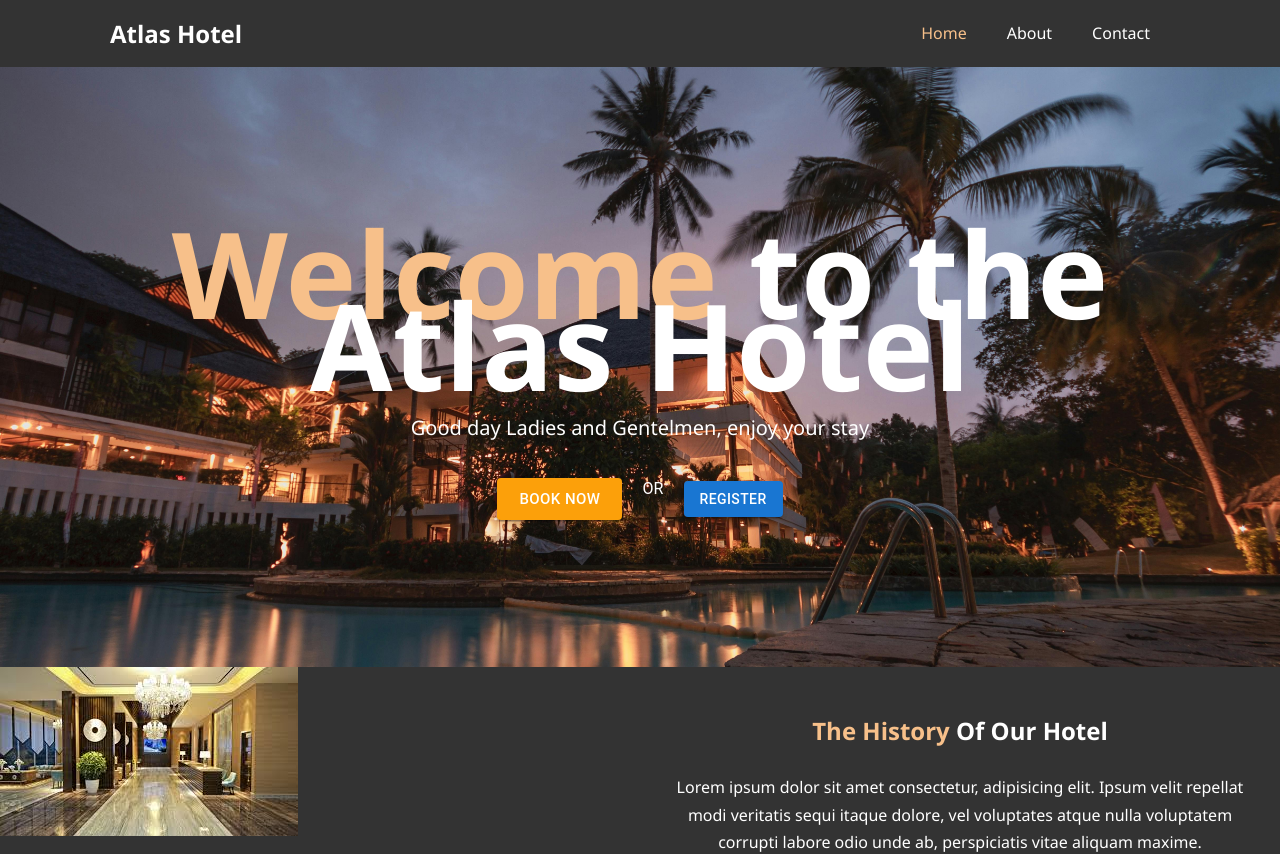
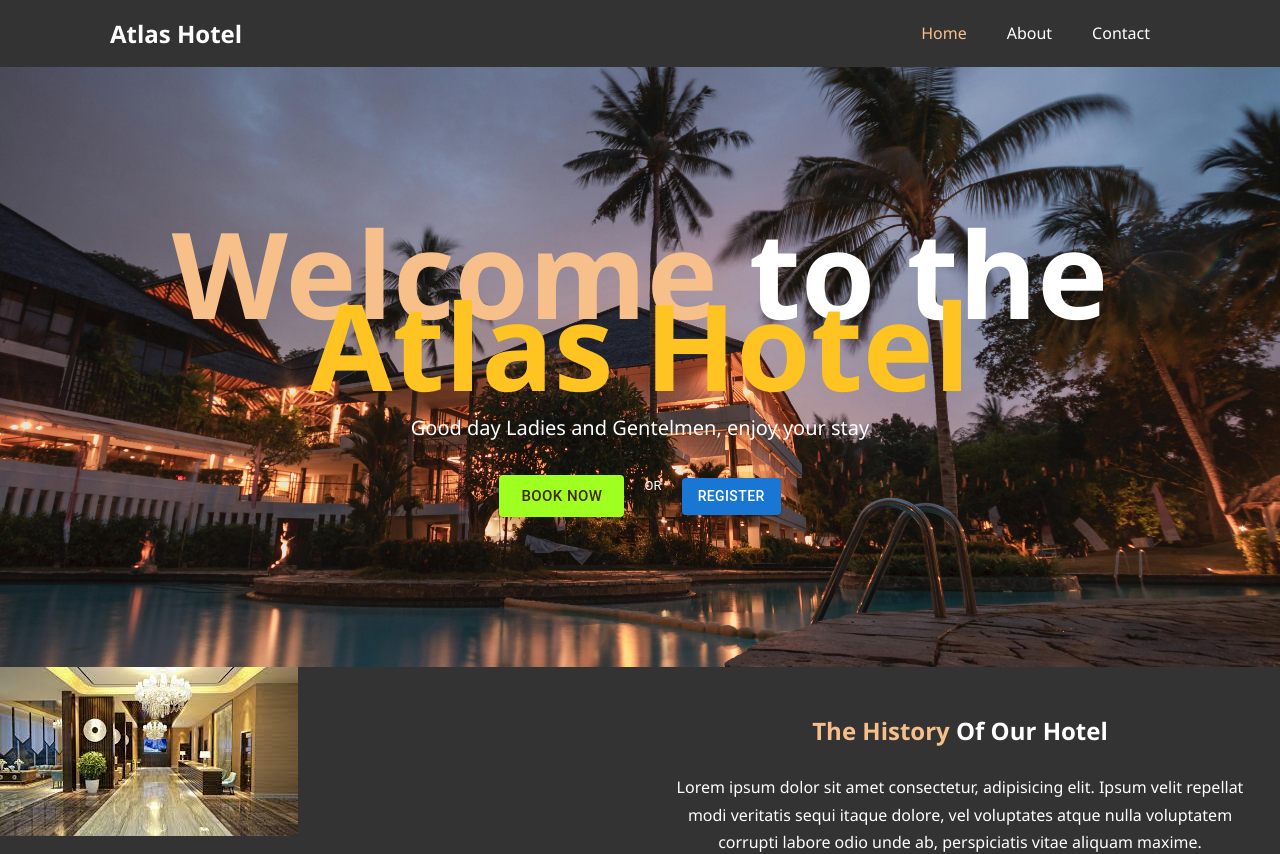
Before and after one commit to justjimmy-cab/fe-hotel-reservation, a React (Create React App) app: page / in a window 1280 px wide. Shown: the top 854 px of the page. Built offline with nearby package versions, Linux system fonts and the light colour scheme.

Commit message:
Updated homepage ui

```diff
--- a/src/HomePage.jsx
+++ b/src/HomePage.jsx
@@ -23,11 +23,11 @@ const HomePage = () => {
       <div id="showcase">
           <div class="container">
               <div class="showcase-content">
-                  <h1><span class="text-primary">Welcome</span> to the <>Atlas Hotel</></h1>
+                  <h1><span class="text-primary">Welcome</span> to the <span id="name">Atlas Hotel</span></h1>
                   <p class="lead">Good day Ladies and Gentelmen, enjoy your stay</p>
                   <Box sx={{display: 'flex', width: '100%', justifyContent: 'center', alignItems: 'center', gap: '20px' }}>
-                    <Button variant='contained' size='large' sx={{backgroundColor: '#fca00a'}} onClick={() => {navigate('/login')}}>Book Now</Button>
-                    <Typography>OR</Typography>
+                    <Button variant='contained' size='large' sx={{backgroundColor: '#9fff21', color: '#452700'}} onClick={() => {navigate('/login')}}>Book Now</Button>
+                    <Typography sx={{ fontSize: '13px' }}>OR</Typography>
                     <Button variant='contained' onClick={() => {navigate('/register')}}>Register</Button>
                   </Box>
               </div>
--- a/src/homepage.css
+++ b/src/homepage.css
@@ -144,3 +144,7 @@
     padding: 50px 30px;
     overflow: hidden;
  }
+
+ #name {
+   color: #ffc421;
+ }
```
